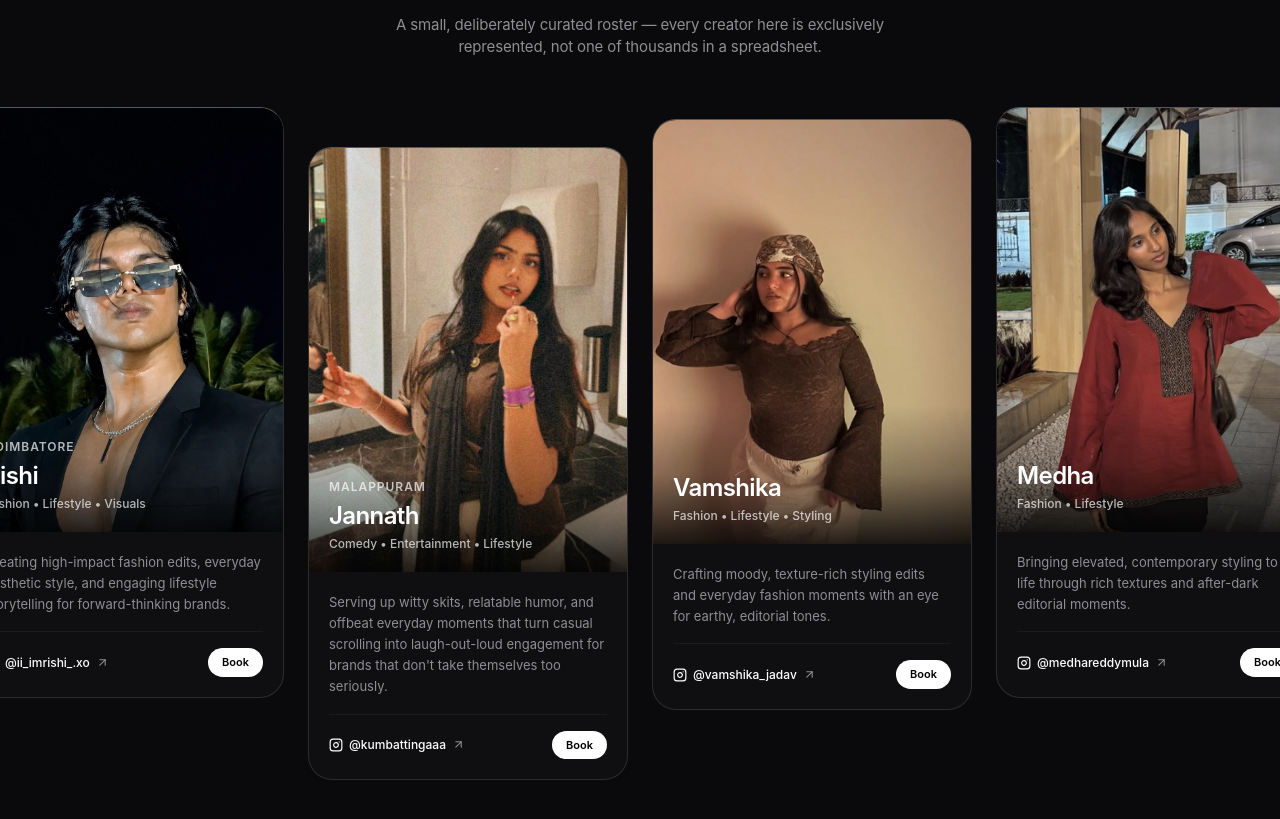
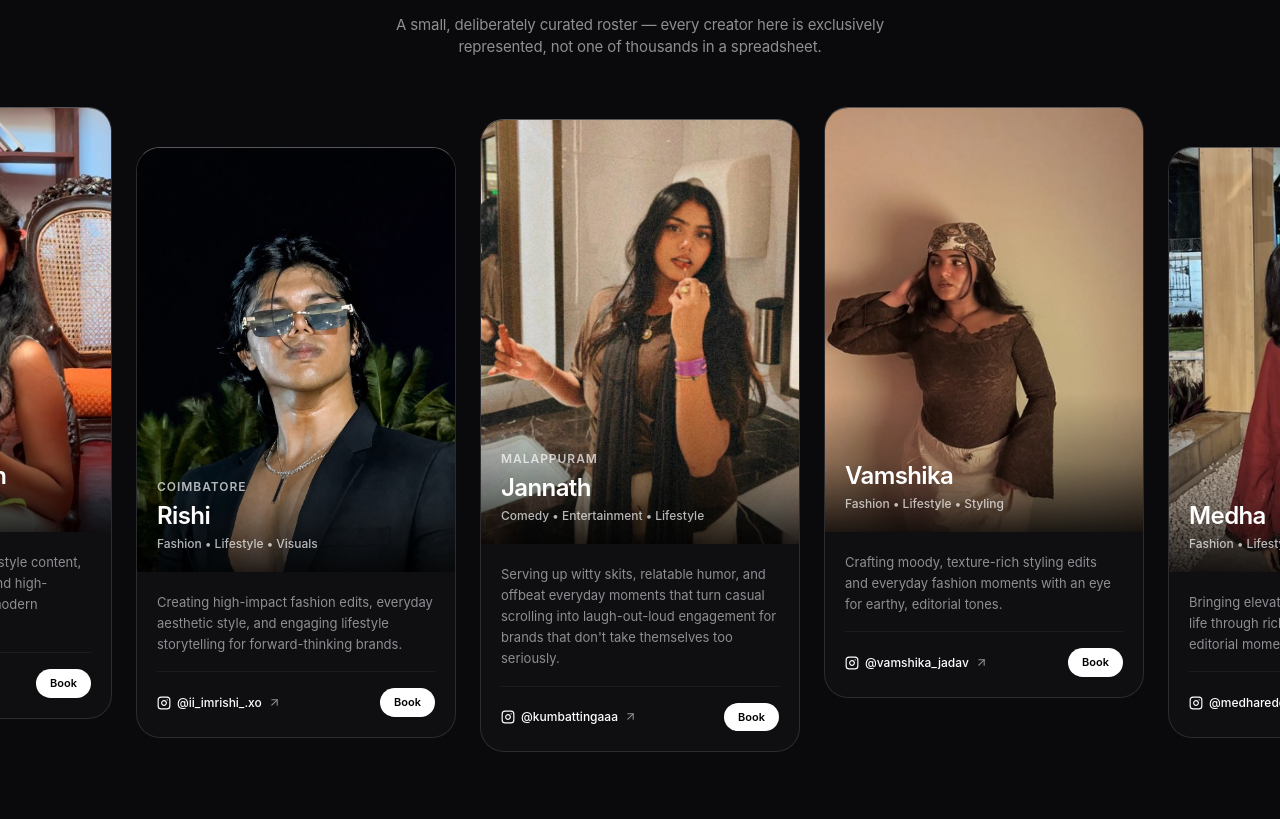
Before and after one commit to sheikarzuman/decibel-agency-live, a Next.js app: page / in a window 1280 px wide. Shown: the part 6737-7556 px from the top of the page. Built offline with nearby package versions, Linux system fonts and the light colour scheme.

Commit message:
feat: add Akshara Indhu to creator roster as 2nd profile

```diff
--- a/components/CreatorRoster.tsx
+++ b/components/CreatorRoster.tsx
@@ -35,6 +35,15 @@ const CREATORS = [
     category: "Comedy • Entertainment",
     location: "Chennai",
     bio: "Turning everyday relatable chaos into scroll-stopping duo comedy, sharp banter, and laugh-out-loud moments for brands that don't take themselves too seriously."
+  },
+  {
+    name: "Akshara Indhu",
+    handle: "@akshara.indhu",
+    image: "/akshara.jpg",
+    url: "https://www.instagram.com/akshara.indhu/",
+    category: "Fashion • Lifestyle • Beauty",
+    location: "",
+    bio: "Bringing timeless ethnic elegance to life through rich gold jewelry, traditional silhouettes, and warm, festive beauty moments for brands rooted in heritage and celebration."
   },
   {
     name: "Gagana",
```
Also changed, not shown: public/akshara.jpg (added).
